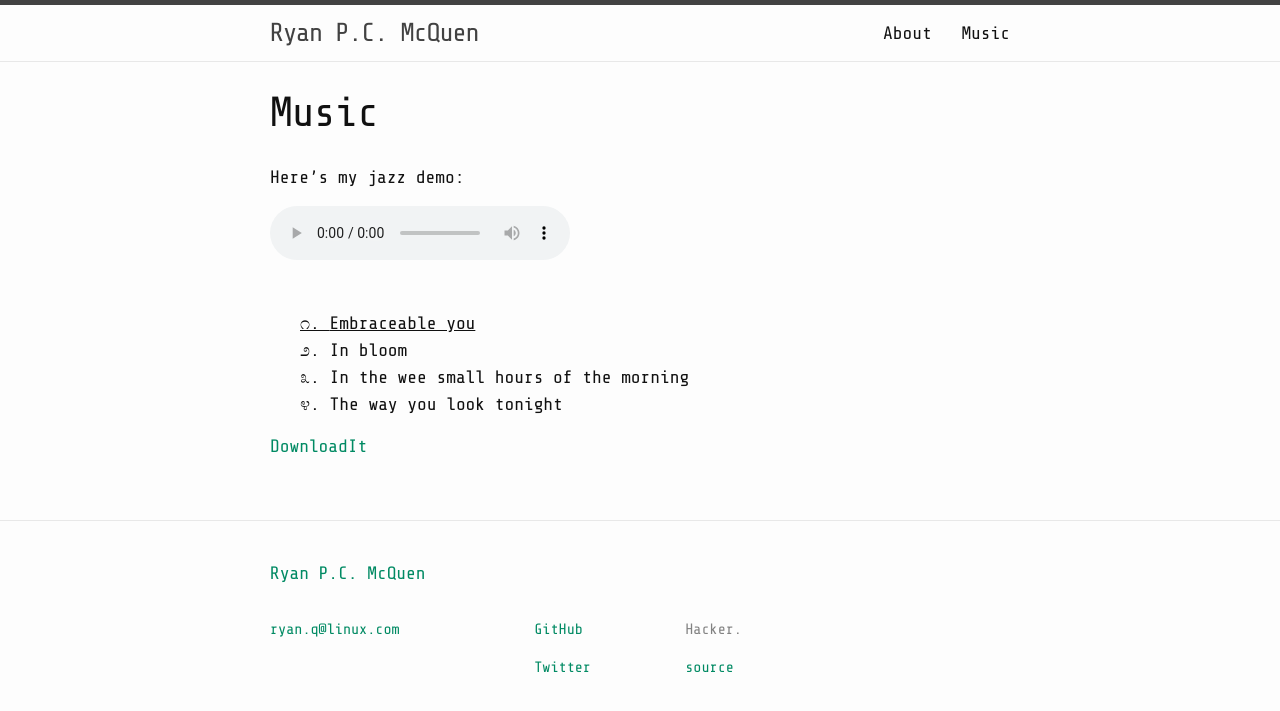
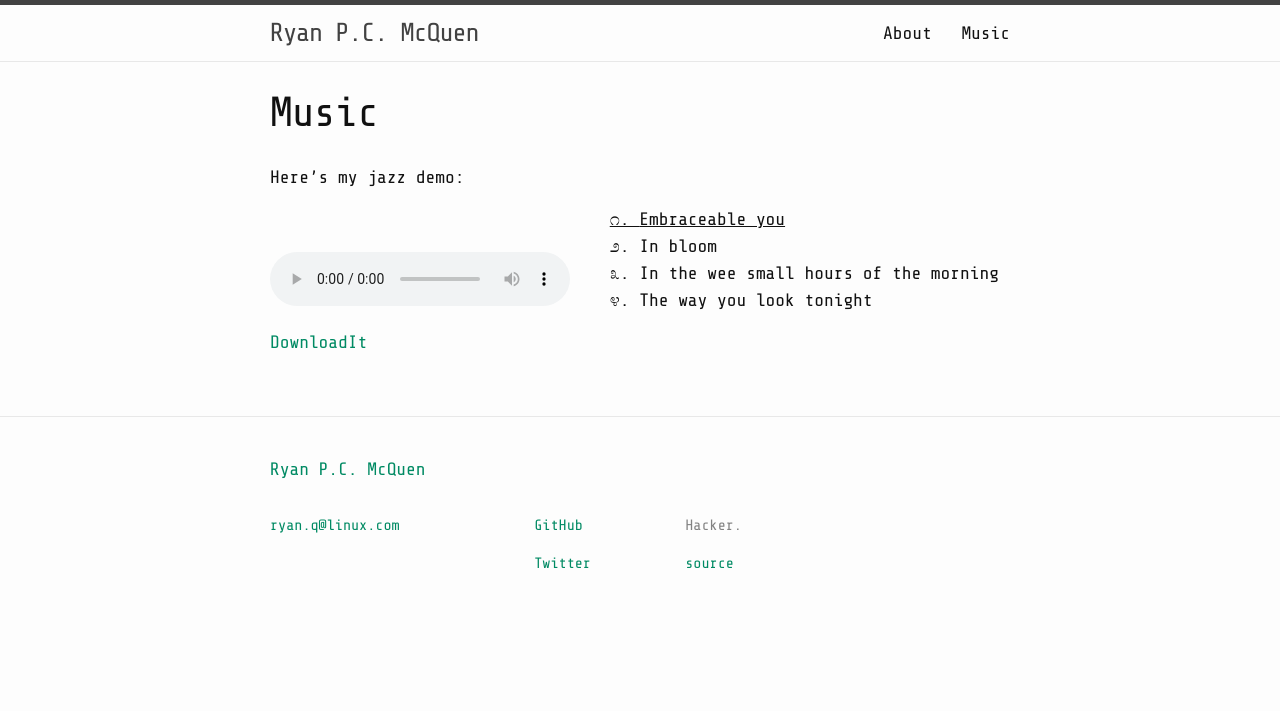
Before and after one commit to ryanpcmcquen/ryanpcmcquen.github.io, a Jekyll site: the page built from music.md, in a window 1280 px wide. Shown: the top 711 px of the page. Built offline with Jekyll 4.4.1, drawn with Linux system fonts in a browser that asks for light colours.

Commit message:
Remove break.

```diff
--- a/music.md
+++ b/music.md
@@ -11,8 +11,6 @@ Here's my jazz demo:
 <audio controls="controls" id="currentSong" src="https://archive.org/download/plays_some_standards/embraceable_you.mp3"> Your browser does not support the <code>audio</code> element.
 </audio>
 
-<br style="line-height: 0;">
-
 <ul class="songList">
   <li>Embraceable you</li>
   <li>In bloom</li>
```
